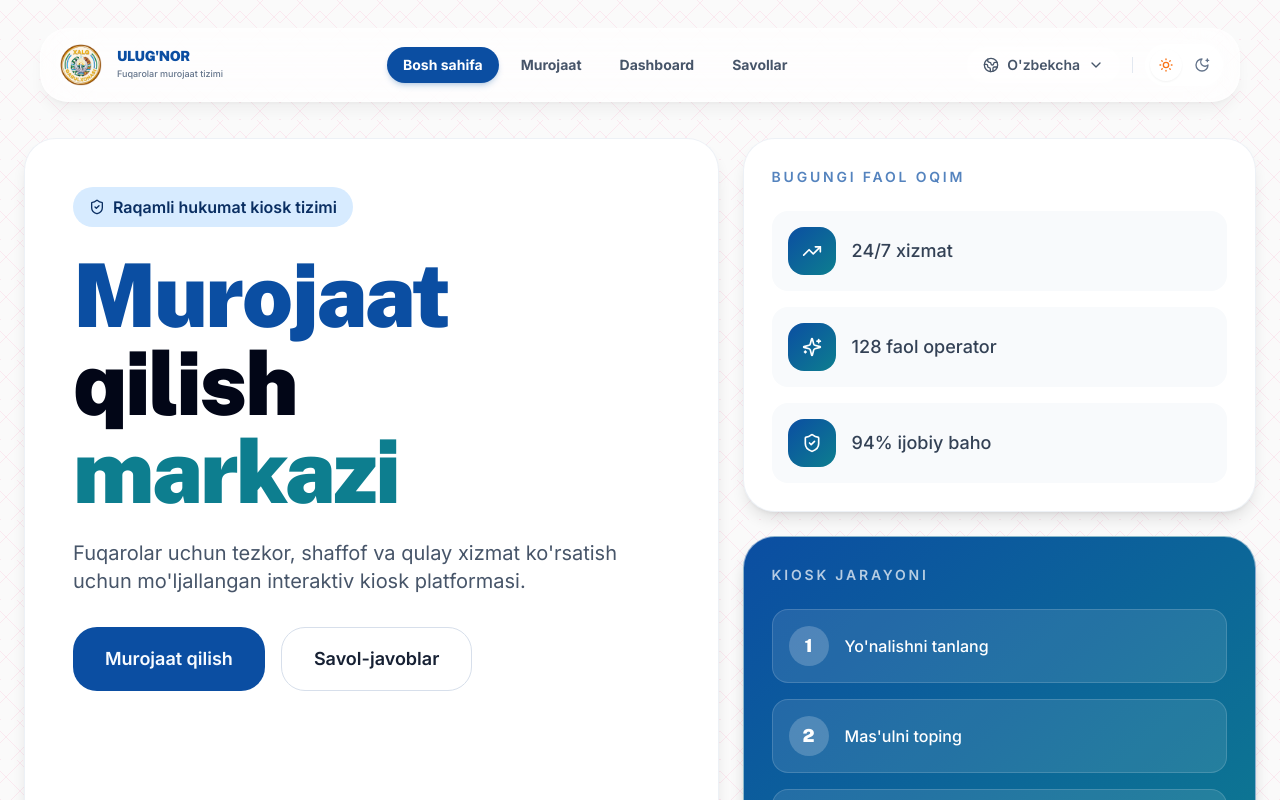
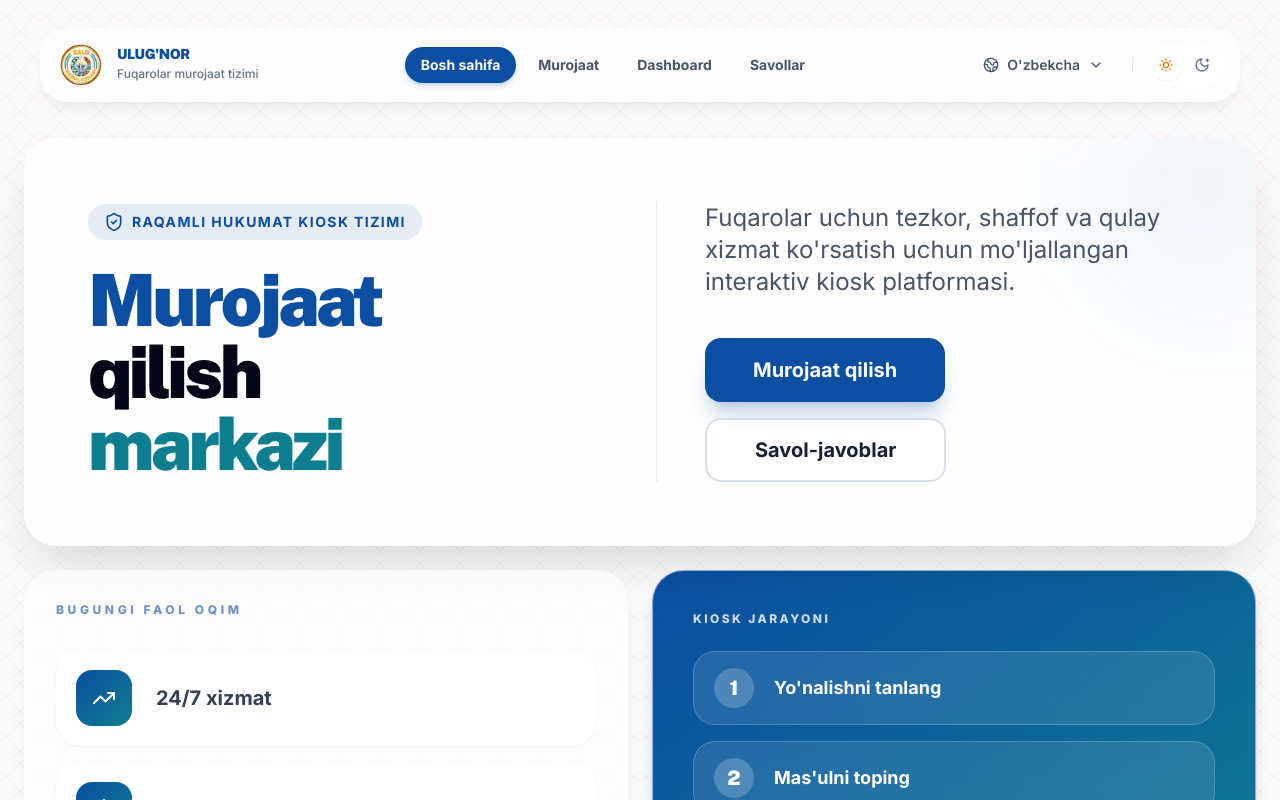
Before and after one commit to dovudbek7/citizen-request-system, a React (Vite) app: page /home in a window 1280 px wide. Shown: the top 800 px of the page. Built offline with nearby package versions, Linux system fonts and the light colour scheme.

Commit message:
ui changes added

```diff
--- a/src/components/common/language-toggle.tsx
+++ b/src/components/common/language-toggle.tsx
@@ -7,7 +7,7 @@ import { cn } from "@/lib/utils"
 
 const locales: Array<{ key: Locale; label: string }> = [
   { key: "uz", label: "O'zbekcha" },
-  { key: "kk", label: "Qaraqalpaq" },
+  { key: "kk", label: "Qaraqalpaqsha" },
   { key: "kir", label: "Ўзбекча" },
   { key: "ru", label: "Русский" },
   { key: "en", label: "English" },
@@ -16,7 +16,7 @@ const locales: Array<{ key: Locale; label: string }> = [
 
 const localeLabels: Record<Locale, string> = {
   uz: "O'zbekcha",
-  kk: "Qaraqalpaq",
+  kk: "Qaraqalpaqsha",
   kir: "Ўзбекча",
   ru: "Русский",
   en: "English",
--- a/src/components/common/search-field.tsx
+++ b/src/components/common/search-field.tsx
@@ -11,7 +11,7 @@ export function SearchField({ placeholder, value, onChange }: SearchFieldProps)
   return (
     <div className="relative w-full">
       <Search className="pointer-events-none absolute left-5 top-1/2 h-5 w-5 -translate-y-1/2 text-slate-400 dark:text-slate-500" />
-      <Input autoFocus className="pl-14" placeholder={placeholder} value={value} onChange={(event) => onChange(event.target.value)} />
+      <Input  className="pl-14" placeholder={placeholder} value={value} onChange={(event) => onChange(event.target.value)} />
     </div>
   );
 }
--- a/src/components/layout/top-bar.tsx
+++ b/src/components/layout/top-bar.tsx
@@ -5,6 +5,7 @@ import { ThemeToggle } from "@/components/common/theme-toggle"
 import { useLocale } from "@/hooks/use-locale"
 import { cn } from "@/lib/utils"
 import logo from "../../assets/logo.png"
+import AiWomen from "@/pages/ai-woemn"
 export function TopBar() {
   const { t } = useLocale()
 
@@ -15,23 +16,31 @@ export function TopBar() {
           "mx-auto flex max-w-[1440px] items-center justify-between gap-2 px-4 py-3", // gap-4 ni gap-2 qildik
           "bg-white/70 backdrop-blur-xl border border-white/40",
           "dark:bg-slate-900/60 dark:border-slate-800/50",
-          "rounded-[28px] shadow-lg shadow-black/5"
+          "rounded-[28px] shadow-lg shadow-black/5",
         )}
       >
         {/* LOGO QISMI: flex-shrink-0 beramizki, u hech qachon qisqarmasin */}
+        <NavLink to='/'>
           <div className="flex flex-shrink-0 items-center gap-2 sm:gap-3">
             <div className="flex-shrink-0">
-            <img src={logo} alt="Logo" className="h-9 w-auto sm:h-11 lg:h-12 object-contain" />
+              <img
+                src={logo}
+                alt="Logo"
+                className="h-9 w-auto sm:h-11 lg:h-12 object-contain"
+              />
             </div>
-          <div className="hidden md:block flex-shrink-0"> {/* sm dan md ga o'tkazdik, kichikroq ekranda yozuv yashirinadi */}
+            <div className="hidden md:block flex-shrink-0">
+              {" "}
+              {/* sm dan md ga o'tkazdik, kichikroq ekranda yozuv yashirinadi */}
               <p className="font-display text-sm font-black uppercase leading-none tracking-tight text-primary dark:text-sky-300">
                 Ulug'nor
               </p>
-            <p className="mt-1 text-[9px] font-medium text-slate-500 dark:text-slate-400">
+              <p className="mt-1 text-[12px] font-medium text-slate-500 dark:text-slate-400">
                 {t.brand.subtitle}
               </p>
             </div>
           </div>
+        </NavLink>
 
         {/* NAVIGATSIYA: O'rtada qoladi, moslashuvchan bo'ladi */}
         <nav className="hidden lg:flex items-center gap-1.5 flex-1 justify-center px-4">
--- a/src/features/employees/directory-grid.tsx
+++ b/src/features/employees/directory-grid.tsx
@@ -46,9 +46,9 @@ export function DirectoryGrid({ items, onOpen }: DirectoryGridProps) {
               <p className="mt-2 text-lg font-medium text-secondary dark:text-cyan-300">
                 {getLocalizedText(item.title, locale)}
               </p>
-              <p className="mt-3 line-clamp-3 text-base leading-7 text-slate-600 dark:text-slate-300">
+              {/* <p className="mt-3 line-clamp-3 text-base leading-7 text-slate-600 dark:text-slate-300">
                 {getLocalizedText(item.description, locale)}
-              </p>
+              </p> */}
             </div>
             <div className="mt-5 flex items-center gap-2 rounded-2xl bg-slate-100 px-4 py-3 text-base font-medium text-slate-700">
               <Clock3 className="h-4 w-4 text-primary" />
--- a/src/pages/ai-woemn.tsx
+++ b/src/pages/ai-woemn.tsx
@@ -59,7 +59,7 @@ const AiWomen = () => {
           onClick={toggleMute}
           style={{
             padding: "12px",
-            backgroundColor: "rgba(0, 0, 0, 0.6)",
+            // backgroundColor: "rgba(0, 0, 0, 0.6)",
             color: "#fff",
             border: "none",
             borderRadius: "50%",
@@ -72,6 +72,7 @@ const AiWomen = () => {
             fontSize: "20px",
             backdropFilter: "blur(5px)",
           }}
+          className="bg-primary"
         >
           {isMuted ? "🔇" : "🔊"}
         </button>
@@ -92,7 +93,6 @@ const AiWomen = () => {
             padding: "15px 30px",
             fontSize: "16px",
             fontWeight: "bold",
-            backgroundColor: "#000",
             color: "#fff",
             border: "none",
             borderRadius: "50px",
@@ -101,24 +101,23 @@ const AiWomen = () => {
             display: "flex",
             alignItems: "center",
             gap: "10px",
-          }}
+          } }className="bg-primary"
         >
           Murojat qilish ➜
         </button>
       </div>
 
-      {/* AGAR OVOZ O'CHIK BO'LSA, EKRANDA KO'RSATMA (Opsional) */}
       {isMuted && (
         <div style={{
           position: 'absolute',
           top: '20px',
-          backgroundColor: 'rgba(0,0,0,0.3)',
           color: '#fff',
           padding: '5px 15px',
           borderRadius: '20px',
           fontSize: '12px',
           pointerEvents: 'none'
-        }}>
+        }}
+        className="bg-primary">
           Ovozni yoqish uchun 🔇 tugmasini bosing
         </div>
       )}
--- a/src/pages/home-page.tsx
+++ b/src/pages/home-page.tsx
@@ -14,55 +14,96 @@ export function HomePage({ onOpenSelection }: HomePageProps) {
   const navigate = useNavigate();
 
   return (
-    <div className="grid gap-6 lg:grid-cols-[1.15fr_0.85fr]">
-      <Card className="overflow-hidden p-8 sm:p-10 lg:p-12 shadow-lg shadow-black/10">
-        <motion.div initial={{ opacity: 0, y: 16 }} animate={{ opacity: 1, y: 0 }}>
-          <div className="inline-flex items-center gap-2 rounded-full bg-accent px-4 py-2 text-base font-semibold text-accent-foreground dark:bg-slate-800 dark:text-slate-100">
-            <ShieldCheck className="h-4 w-4" />
+    <div className="flex flex-col gap-6">
+
+      {/* 1. ASOSIY CARD - TV uchun optimallashgan */}
+      <Card className="relative overflow-hidden p-8 sm:p-12 lg:p-16 shadow-2xl shadow-black/15 border-none bg-white/80 backdrop-blur-md dark:bg-slate-900/90">
+        <motion.div
+          initial={{ opacity: 0, x: -20 }}
+          animate={{ opacity: 1, x: 0 }}
+          className="grid items-center gap-8 lg:grid-cols-2" // Eni katta ekranlarda 2 ga bo'lamiz
+        >
+          {/* Chap tomon: Sarlavha */}
+          <div>
+            <div className="inline-flex items-center gap-2 rounded-full bg-primary/10 px-4 py-2 text-sm font-bold uppercase tracking-widest text-primary dark:bg-sky-500/10 dark:text-sky-300">
+              <ShieldCheck className="h-5 w-5" />
               {t.home.badge}
             </div>
-          <h1 className="mt-6 font-display text-5xl font-black leading-[0.92] tracking-tight text-primary dark:text-sky-300 sm:text-7xl xl:text-[5.5rem]">
+
+            <h1 className="mt-6 font-display text-4xl font-black leading-[1] tracking-tighter text-primary dark:text-sky-300 sm:text-6xl xl:text-7xl 2xl:text-8xl">
               {t.home.titleLead} <br />
               <span className="text-slate-950 dark:text-slate-100">{t.home.titleAccent}</span> <br />
-            <span className="text-secondary dark:text-cyan-300">{t.home.titleEnd}</span>
+              <span className="text-secondary dark:text-cyan-400">{t.home.titleEnd}</span>
             </h1>
-          <p className="mt-6 max-w-2xl text-lg leading-8 text-slate-600 dark:text-slate-300 sm:text-xl">{t.home.description}</p>
-          <div className="mt-8 flex flex-col gap-4 sm:flex-row">
-            <Button onClick={onOpenSelection} size="lg">
+          </div>
+
+          {/* O'ng tomon: Tavsif va Tugmalar */}
+          <div className="flex flex-col justify-center lg:border-l lg:border-slate-200 lg:pl-12 dark:lg:border-slate-800">
+            <p className="text-lg leading-relaxed text-slate-600 dark:text-slate-300 sm:text-2xl 2xl:text-3xl">
+              {t.home.description}
+            </p>
+
+            <div className="mt-10 flex flex-wrap gap-4">
+              <Button
+                onClick={onOpenSelection}
+                className="h-16 px-12 text-xl font-bold rounded-2xl shadow-xl shadow-primary/20 hover:scale-105 active:scale-95 transition-transform"
+              >
                 {t.home.request}
               </Button>
-            <Button onClick={() => navigate("/faq")} size="lg" variant="outline">
+              <Button
+                onClick={() => navigate("/faq")}
+                variant="outline"
+                className="h-16 px-12 text-xl font-bold rounded-2xl border-2 hover:bg-slate-100 dark:hover:bg-slate-800 transition-all"
+              >
                 {t.home.faq}
               </Button>
             </div>
+          </div>
         </motion.div>
+
+        {/* Orqa fondagi dekorativ element (TV-da bo'shliqni to'ldiradi) */}
+        <div className="absolute -right-20 -top-20 h-64 w-64 rounded-full bg-primary/5 blur-3xl" />
       </Card>
-      <div className="grid gap-6">
-        <Card className="p-7 shadow-lg shadow-black/7">
-          <p className="text-sm font-semibold uppercase tracking-[0.2em] text-primary/70 dark:text-sky-300/75">{t.home.statsLabel}</p>
-          <div className="mt-6 space-y-4">
+
+      {/* 2. PASTDAGI IKKITA CARD - Yonma-yon */}
+      <div className="grid gap-6 md:grid-cols-2">
+        {/* Stats Card */}
+        <Card className="p-8 shadow-xl shadow-black/5 border-none bg-white/60 dark:bg-slate-900/60 backdrop-blur-sm">
+          <p className="text-xs font-black uppercase tracking-[0.3em] text-primary/60 dark:text-sky-300/60">
+            {t.home.statsLabel}
+          </p>
+          <div className="mt-8 grid grid-cols-1 gap-4 lg:grid-cols-1">
             {t.home.statsItems.map((item, index) => {
               const Icon = [TrendingUp, Sparkles, ShieldCheck][index] ?? ShieldCheck;
               return (
-                <div key={item} className="flex items-center gap-4 rounded-2xl bg-slate-50 px-4 py-4 dark:bg-slate-900">
-                  <div className="flex h-12 w-12 items-center justify-center rounded-2xl bg-gradient-to-br from-primary to-secondary text-white dark:text-slate-950">
-                    <Icon className="h-5 w-5" />
+                <div key={item} className="flex items-center gap-6 rounded-3xl bg-white p-5 shadow-sm dark:bg-slate-800">
+                  <div className="flex h-14 w-14 flex-shrink-0 items-center justify-center rounded-2xl bg-gradient-to-br from-primary to-secondary text-white">
+                    <Icon className="h-6 w-6" />
                   </div>
-                  <p className="text-lg font-medium text-slate-700 dark:text-slate-200">{item}</p>
+                  <p className="text-xl font-bold text-slate-700 dark:text-slate-200">{item}</p>
                 </div>
               );
             })}
           </div>
         </Card>
-        <Card className="bg-gradient-to-br  from-primary to-secondary p-7 text-white dark:from-slate-900 dark:to-slate-800 shadow-lg shadow-black/20">
-          <p className="text-sm font-semibold uppercase tracking-[0.2em] text-white/70">{t.home.flowLabel}</p>
-          <div className="mt-6 grid gap-4">
+
+        {/* Flow Steps Card */}
+        <Card className="flex flex-col justify-center bg-gradient-to-br from-primary to-secondary p-8 lg:p-10 2xl:p-12 text-white dark:from-slate-900 dark:to-slate-800 shadow-lg shadow-black/20">
+  <p className="text-xs font-black uppercase tracking-[0.2em] text-white/80 2xl:text-lg">
+    {t.home.flowLabel}
+  </p>
+  <div className="mt-6 grid gap-4 2xl:gap-5">
     {t.home.flowSteps.map((step, index) => (
-              <div key={step} className="flex items-center gap-4 rounded-2xl border border-white/15 bg-white/10 px-4 py-4">
-                <span className="flex h-10 w-10 items-center justify-center rounded-full bg-white/20 font-display text-lg font-black">
+      <div
+        key={step}
+        className="flex items-center gap-5 rounded-[22px] border border-white/20 bg-white/10 px-5 py-4 2xl:px-7 2xl:py-6 backdrop-blur-md"
+      >
+        <span className="flex h-10 w-10 2xl:h-12 2xl:w-12 flex-shrink-0 items-center justify-center rounded-full bg-white/20 font-display text-xl 2xl:text-2xl font-black">
           {index + 1}
         </span>
-                <p className="font-medium">{step}</p>
+        <p className="text-lg font-bold leading-tight 2xl:text-2xl">
+          {step}
+        </p>
       </div>
     ))}
   </div>
```
Also changed, not shown: src/pages/directory-page.tsx (+70 -69 lines). Lines whose indentation alone changed are shown as unchanged.
